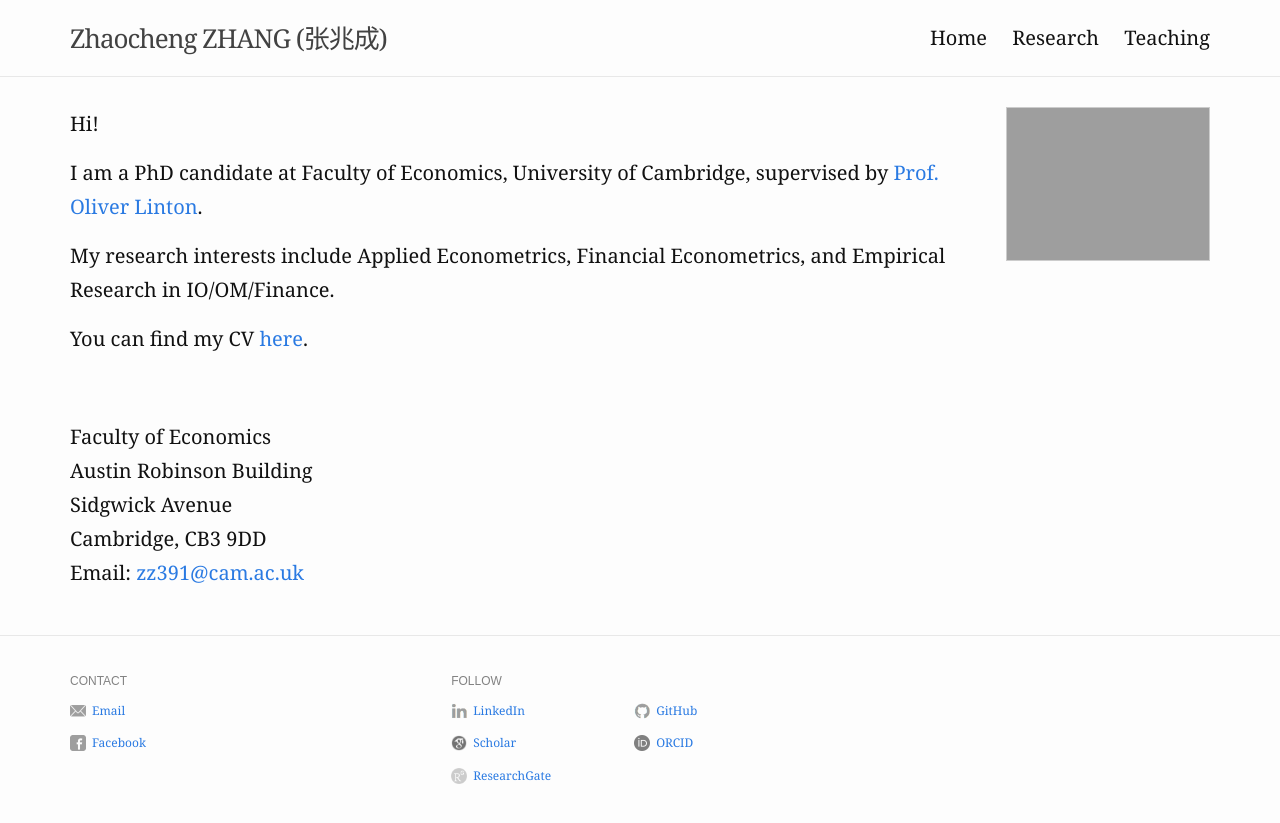
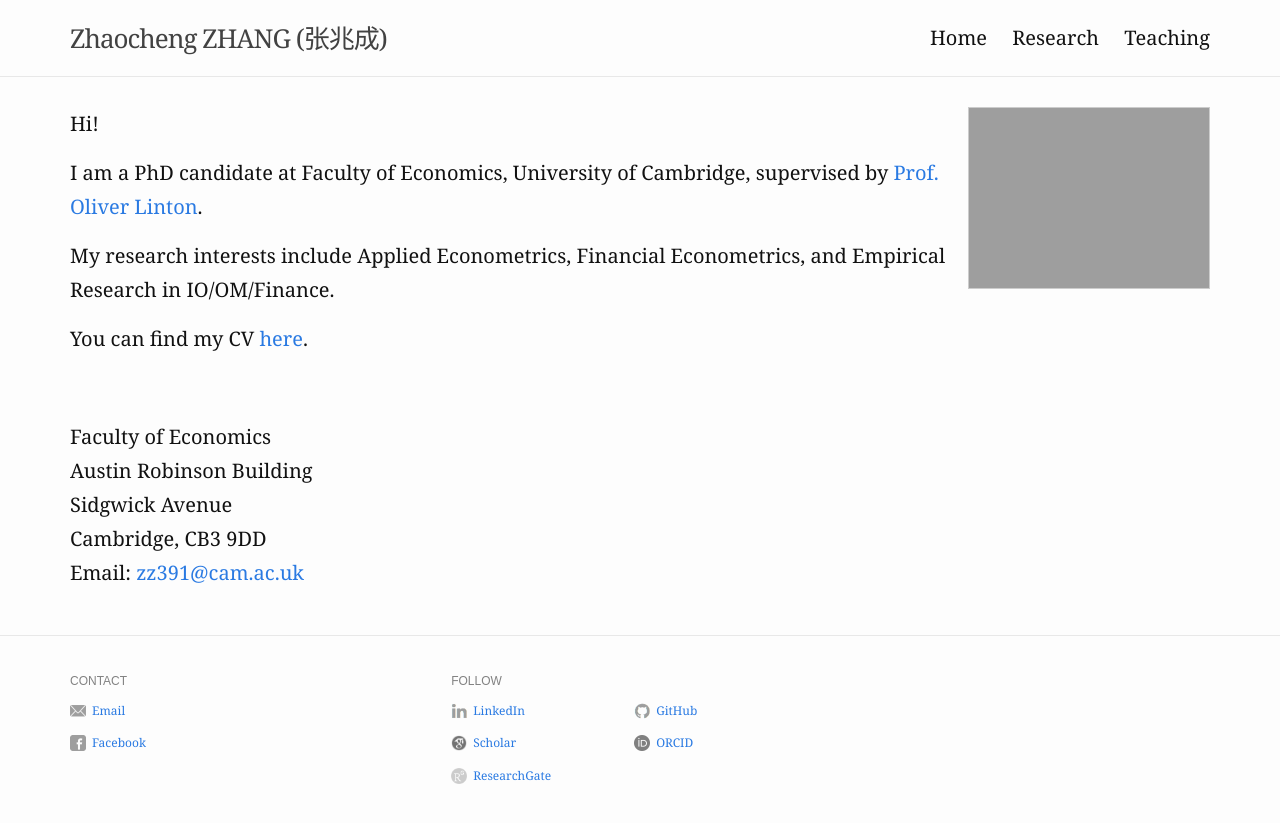
Before and after one commit to zhaocheng-zhang/zhaocheng-zhang.github.io, a Jekyll site: the page built from index.md, in a window 1280 px wide. Shown: the top 823 px of the page. Built offline with Jekyll 4.4.1, drawn with Linux system fonts in a browser that asks for light colours.

Commit message:
Update _site.scss

```diff
--- a/_sass/_site.scss
+++ b/_sass/_site.scss
@@ -1,6 +1,6 @@
 .profile-pic {
   float: right;
-  width: 202px;
+  width: 240px;
   border: #ccc 1px solid;
   margin-left: 20px;
 
```
